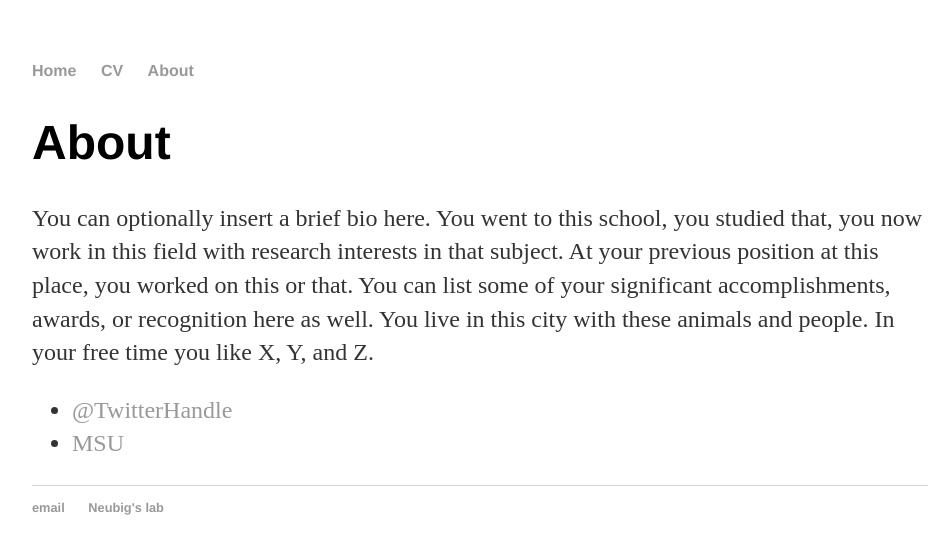
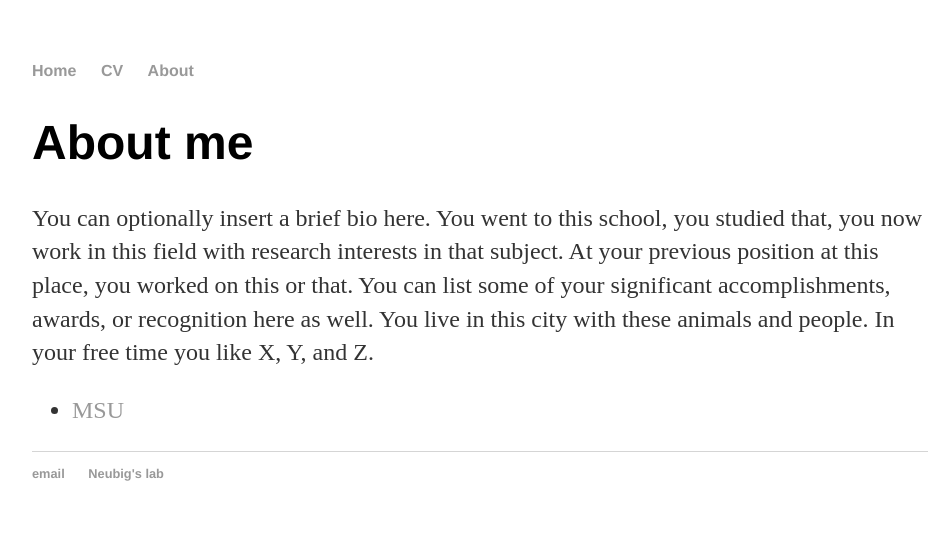
Before and after one commit to bebohamhoc/bebohamhoc.github.io, a Jekyll site: the page built from about/index.html, in a window 1280 px wide. Shown: the top 554 px of the page, without its empty margins (160-1112 px from the left). Built offline with Jekyll 4.4.1, drawn with Linux system fonts in a browser that asks for light colours.

```diff
--- a/about/index.html
+++ b/about/index.html
@@ -4,11 +4,10 @@
 ---
 
 		<div class="about">
-			<h1>About</h1>
+			<h1>About me</h1>
 			<p>You can optionally insert a brief bio here. You went to this school, you studied that, you now work in this field with research interests in that subject. At your previous position at this place, you worked on this or that. You can list some of your significant accomplishments, awards, or recognition here as well. You live in this city with these animals and people. In your free time you like X, Y, and Z.</p>
 
 			<ul class="contacts">
-				<li><a href="#">@TwitterHandle</a></li>
 				<li><a href="http://www.phmtox.msu.edu/people/profiles/Student/PhanH.htm">MSU</a></li>
 				</ul>
 		</div>
--- a/cv/index.html
+++ b/cv/index.html
@@ -5,7 +5,7 @@
 
 	<div class="cv">
 		<a href="#" class="download" title="Download CV as PDF">Download CV</a>
-					<h1>Hank Quinlan</h1>
+					<h1>Hoa Phan</h1>
 					<address>
 					<strong>Affiliation</strong><br>
 					Street Address<br>
--- a/index.html
+++ b/index.html
@@ -5,7 +5,7 @@
 
 		<div class="blurb">
 		    <img src="ava.jpg" style="float:left; margin: 5px 5px 5px 5px" height=230 border="0">
-
+		    <br>
 			<h1>Hoa Phan</h1>
-			<p>I am a PhD student at Pharmacology and Toxicology department at Michigan State University.</p>
+			<p>I am a second year PhD student at Pharmacology and Toxicology department at Michigan State University.</p>
 		</div>
```
